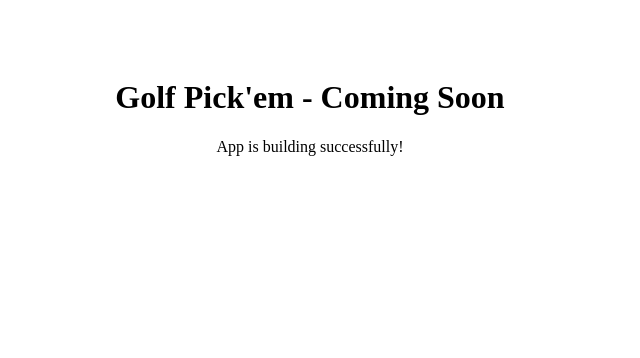
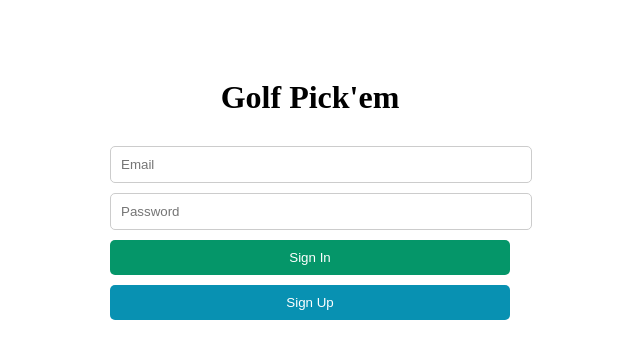
Before and after one commit to Jewski99/golf-picked, a Next.js app: page / in a window 1280 px wide. Shown: the top 358 px of the page, without its empty margins (330-970 px from the left). Built offline with nearby package versions, Linux system fonts and the light colour scheme; no server answers.

Commit message:
Update page.js

```diff
--- a/app/page.js
+++ b/app/page.js
@@ -1,8 +1,155 @@
+'use client';
+
+import { useState, useEffect } from 'react';
+import { createClient } from '@supabase/supabase-js';
+
 export default function Home() {
+  const [user, setUser] = useState(null);
+  const [email, setEmail] = useState('');
+  const [password, setPassword] = useState('');
+  const [loading, setLoading] = useState(false);
+  const [message, setMessage] = useState('');
+
+  const supabase = createClient(
+    process.env.NEXT_PUBLIC_SUPABASE_URL || '',
+    process.env.NEXT_PUBLIC_SUPABASE_ANON_KEY || ''
+  );
+
+  useEffect(() => {
+    supabase.auth.getSession().then(({ data: { session } }) => {
+      setUser(session?.user || null);
+    });
+
+    const { data: { subscription } } = supabase.auth.onAuthStateChange((_event, session) => {
+      setUser(session?.user || null);
+    });
+
+    return () => subscription.unsubscribe();
+  }, []);
+
+  const handleSignUp = async (e) => {
+    e.preventDefault();
+    setLoading(true);
+    setMessage('');
+
+    const { error } = await supabase.auth.signUp({ email, password });
+
+    if (error) {
+      setMessage(error.message);
+    } else {
+      setMessage('Check your email for confirmation!');
+    }
+    setLoading(false);
+  };
+
+  const handleSignIn = async (e) => {
+    e.preventDefault();
+    setLoading(true);
+    setMessage('');
+
+    const { error } = await supabase.auth.signInWithPassword({ email, password });
+
+    if (error) {
+      setMessage(error.message);
+    }
+    setLoading(false);
+  };
+
+  if (user) {
+    return (
+      <div style={{ padding: '50px', textAlign: 'center' }}>
+        <h1>Golf Pick&apos;em League</h1>
+        <p>Welcome, {user.email}!</p>
+        <button
+          onClick={() => supabase.auth.signOut()}
+          style={{
+            marginTop: '20px',
+            padding: '10px 20px',
+            background: '#059669',
+            color: 'white',
+            border: 'none',
+            borderRadius: '5px',
+            cursor: 'pointer'
+          }}
+        >
+          Sign Out
+        </button>
+      </div>
+    );
+  }
+
   return (
-    <div style={{ padding: '50px', textAlign: 'center' }}>
-      <h1>Golf Pick&apos;em - Coming Soon</h1>
-      <p>App is building successfully!</p>
+    <div style={{ padding: '50px', maxWidth: '400px', margin: '0 auto' }}>
+      <h1 style={{ textAlign: 'center' }}>Golf Pick&apos;em</h1>
+
+      <form onSubmit={handleSignIn} style={{ marginTop: '30px' }}>
+        <input
+          type="email"
+          placeholder="Email"
+          value={email}
+          onChange={(e) => setEmail(e.target.value)}
+          style={{
+            width: '100%',
+            padding: '10px',
+            marginBottom: '10px',
+            border: '1px solid #ccc',
+            borderRadius: '5px'
+          }}
+          required
+        />
+        <input
+          type="password"
+          placeholder="Password"
+          value={password}
+          onChange={(e) => setPassword(e.target.value)}
+          style={{
+            width: '100%',
+            padding: '10px',
+            marginBottom: '10px',
+            border: '1px solid #ccc',
+            borderRadius: '5px'
+          }}
+          required
+        />
+        <button
+          type="submit"
+          disabled={loading}
+          style={{
+            width: '100%',
+            padding: '10px',
+            background: '#059669',
+            color: 'white',
+            border: 'none',
+            borderRadius: '5px',
+            cursor: 'pointer',
+            marginBottom: '10px'
+          }}
+        >
+          {loading ? 'Loading...' : 'Sign In'}
+        </button>
+        <button
+          type="button"
+          onClick={handleSignUp}
+          disabled={loading}
+          style={{
+            width: '100%',
+            padding: '10px',
+            background: '#0891b2',
+            color: 'white',
+            border: 'none',
+            borderRadius: '5px',
+            cursor: 'pointer'
+          }}
+        >
+          Sign Up
+        </button>
+      </form>
+
+      {message && (
+        <p style={{ marginTop: '20px', textAlign: 'center', color: message.includes('Check') ? 'green' : 'red' }}>
+          {message}
+        </p>
+      )}
     </div>
   );
 }
```
